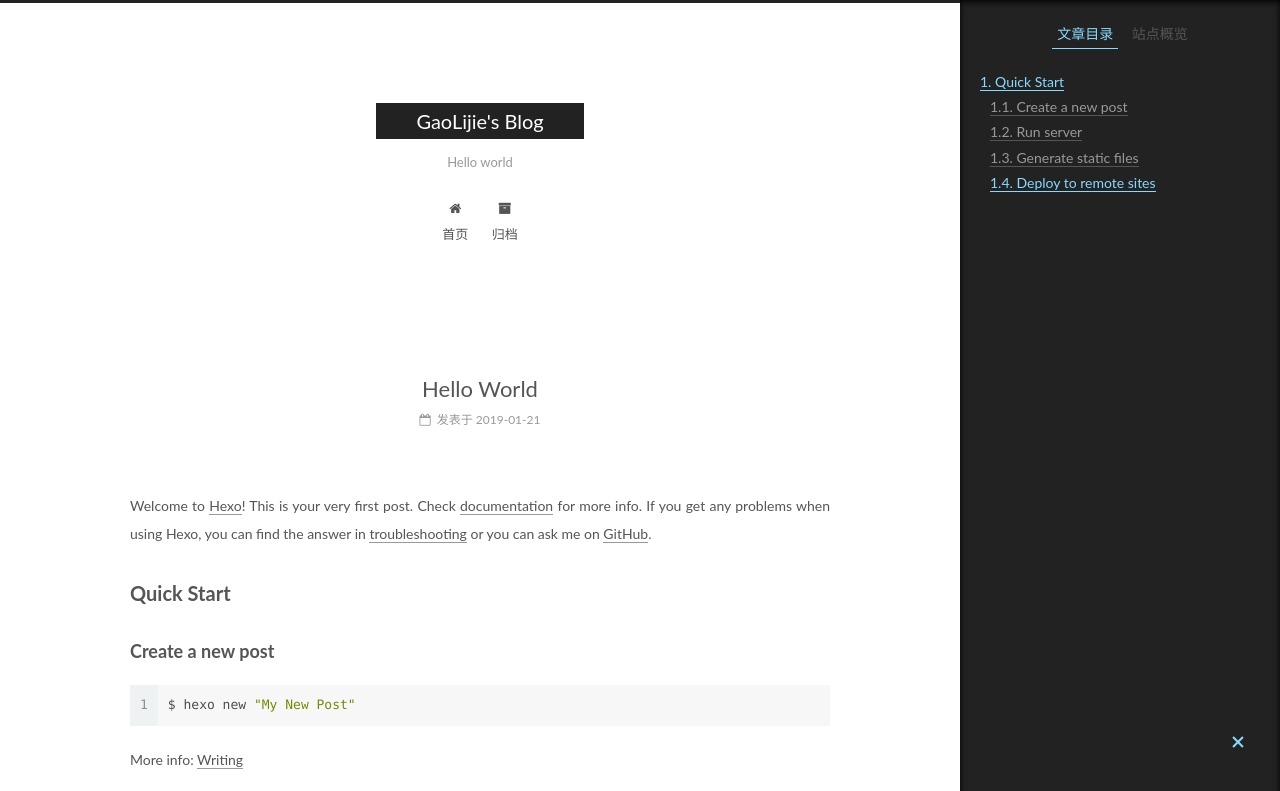
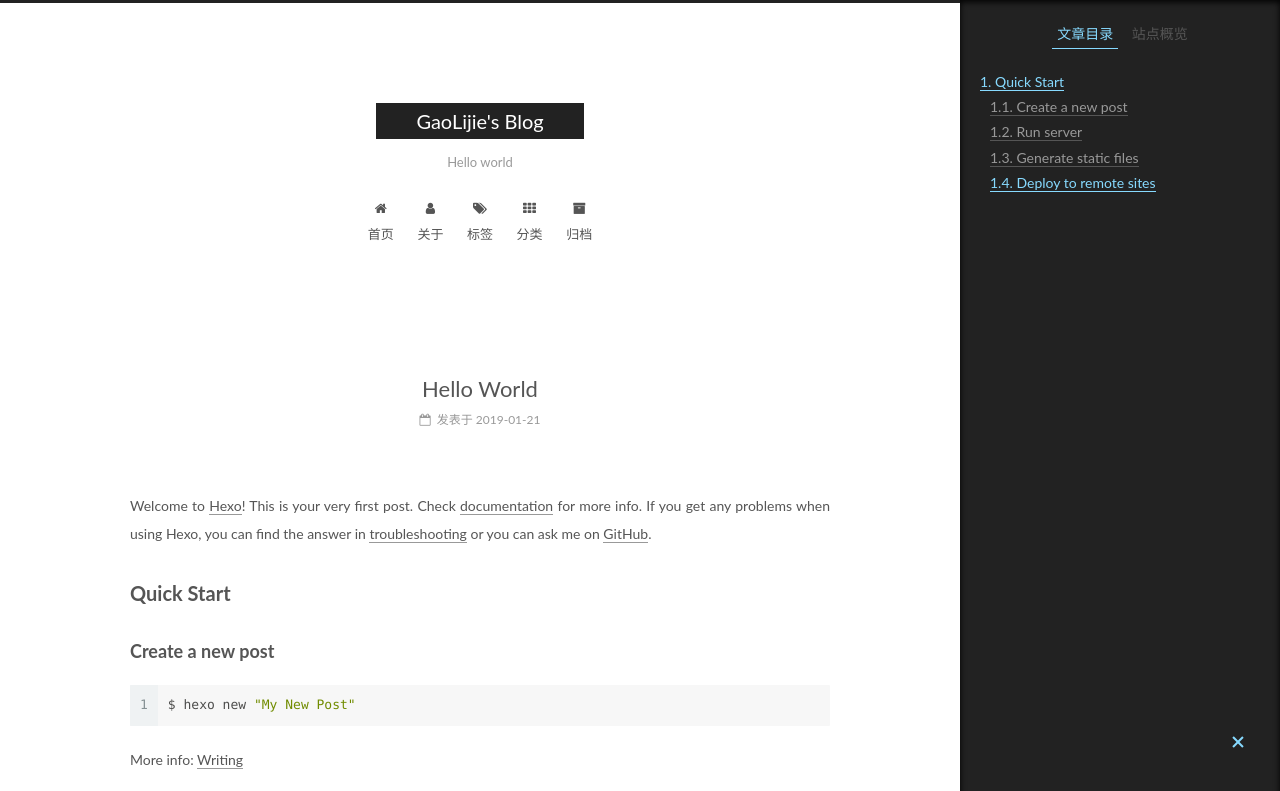
Before and after one commit to gaolijiemathcs/gaolijiemathcs.github.io, a plain HTML site: page 2019/01/21/hello-world/index.html in a window 1280 px wide. Shown: the top 791 px of the page. Drawn offline with Linux system fonts and the light colour scheme.

Commit message:
Site updated: 2019-01-21 11:34:14

```diff
--- a/2019/01/21/hello-world/index.html
+++ b/2019/01/21/hello-world/index.html
@@ -186,6 +186,36 @@
               <i class="menu-item-icon fa fa-fw fa-home"></i> <br>
 
             首页
+          </a>
+        </li>
+
+
+        <li class="menu-item menu-item-about">
+          <a href="/about/" rel="section">
+
+              <i class="menu-item-icon fa fa-fw fa-user"></i> <br>
+
+            关于
+          </a>
+        </li>
+
+
+        <li class="menu-item menu-item-tags">
+          <a href="/tags/" rel="section">
+
+              <i class="menu-item-icon fa fa-fw fa-tags"></i> <br>
+
+            标签
+          </a>
+        </li>
+
+
+        <li class="menu-item menu-item-categories">
+          <a href="/categories/" rel="section">
+
+              <i class="menu-item-icon fa fa-fw fa-th"></i> <br>
+
+            分类
           </a>
         </li>
 
--- a/css/main.css
+++ b/css/main.css
@@ -1822,7 +1822,7 @@
   width: 4px;
   height: 4px;
   border-radius: 50%;
-  background: #ff8754;
+  background: #6a29ff;
 }
 .links-of-blogroll {
   font-size: 13px;
```
Also changed, not shown: 2019/01/21/博客名字/index.html (+30 -0 lines), archives/2019/01/index.html (+30 -0 lines), archives/2019/index.html (+30 -0 lines), archives/index.html (+30 -0 lines), index.html (+30 -0 lines).
